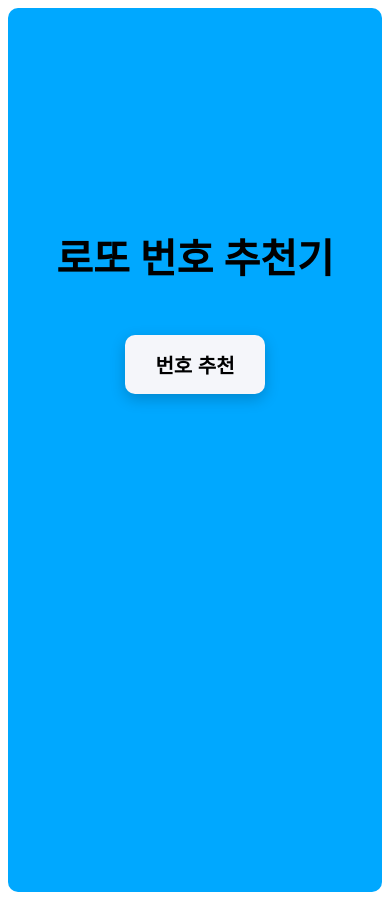
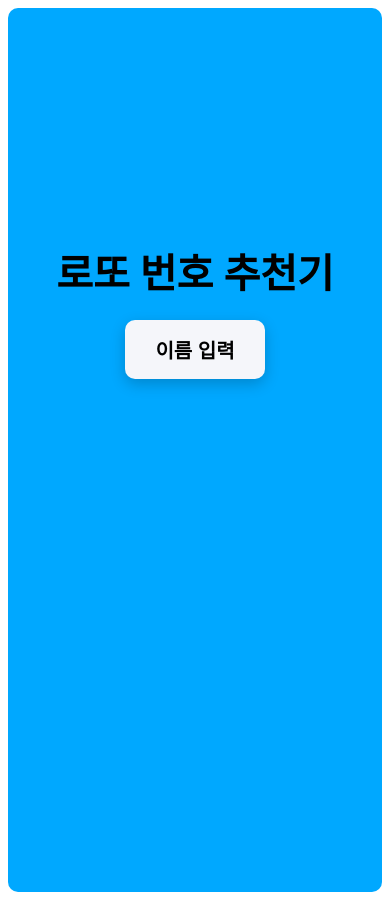
Before and after one commit to KKKHun2/lottogame, a React (Create React App) app: page / in a window 390 px wide. Built offline with nearby package versions, Linux system fonts and the light colour scheme.

Commit message:
✨반응형 및 유저이름 로컬스토리지로 저장

```diff
--- a/src/components/LottoNumberDraw.tsx
+++ b/src/components/LottoNumberDraw.tsx
@@ -1,4 +1,4 @@
-import React, { useState } from 'react';
+import React, { useEffect, useState } from 'react';
 import { reducedLottoNumbers } from '../data/data';
 import styled from 'styled-components';
 
@@ -15,7 +15,7 @@ const Container = styled.div`
 `;
 
 const Title = styled.h1`
-  margin-bottom: 50px;
+  margin-bottom: 20px;
   font-size: 60px;
   font-weight: 700;
   @media (max-width: 900px) {
@@ -23,7 +23,11 @@ const Title = styled.h1`
     margin-top:100px;
   }
 `;
-
+const UserName = styled.div`
+  font-size: 25px;
+  font-weight: 500;
+  margin-bottom:50px;
+`;
 const Button = styled.button`
   background-color: #f5f6fa;
   border: none;
@@ -77,9 +81,24 @@ const LottoN = styled.div`
     font-size:35px;
     font-weight: 450;
 `
-
 const LottoNumberDraw: React.FC = () => {
     const [recommendedNumbers, setRecommendedNumbers] = useState<number[]>([]);
+    const [userName, setUserName] = useState<string | null>(null);
+
+    useEffect(() => {
+      const savedName = localStorage.getItem('userName');
+      if (savedName) {
+        setUserName(savedName);
+      }
+    }, []);
+
+    const handleNameChange = () => {
+      const inputName = prompt('이름을 입력하세요:');
+      if (inputName) {
+        setUserName(inputName);
+        localStorage.setItem('userName', inputName);
+      }
+    };
 
     const generateRandomNumbers = () => {
       const allNumbers = reducedLottoNumbers.flat();
@@ -100,13 +119,18 @@ const LottoNumberDraw: React.FC = () => {
     return (
       <Container>
         <Title>로또 번호 추천기</Title>
+        {userName ? (
+          <UserName>안녕하세요, {userName} 님!</UserName>
+        ) : (
+          <Button onClick={handleNameChange}>이름 입력</Button>
+        )}
+        {userName && (
           <Button onClick={generateRandomNumbers}>번호 추천</Button>
+        )}
         <RecommendedNumbersContainer>
           {recommendedNumbers.map((number, index) => (
             <RecommendedNumber key={index}>
-            <LottoN>
-            {number}
-            </LottoN>
+              <LottoN>{number}</LottoN>
             </RecommendedNumber>
           ))}
         </RecommendedNumbersContainer>
```
Lines whose indentation alone changed are shown as unchanged.
